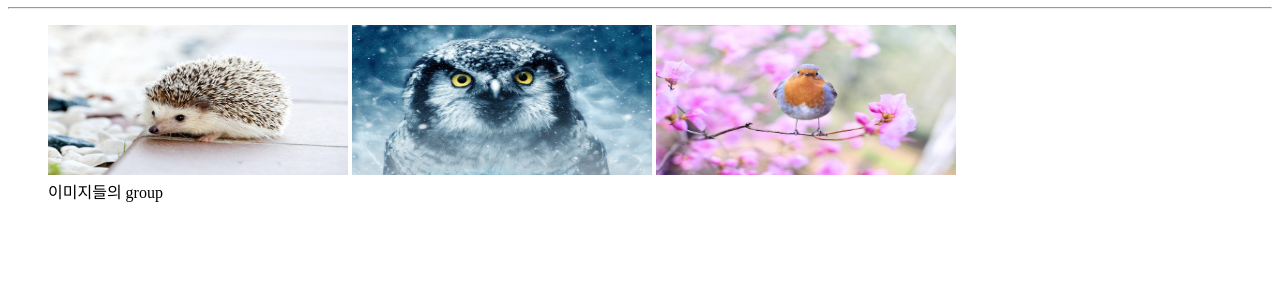
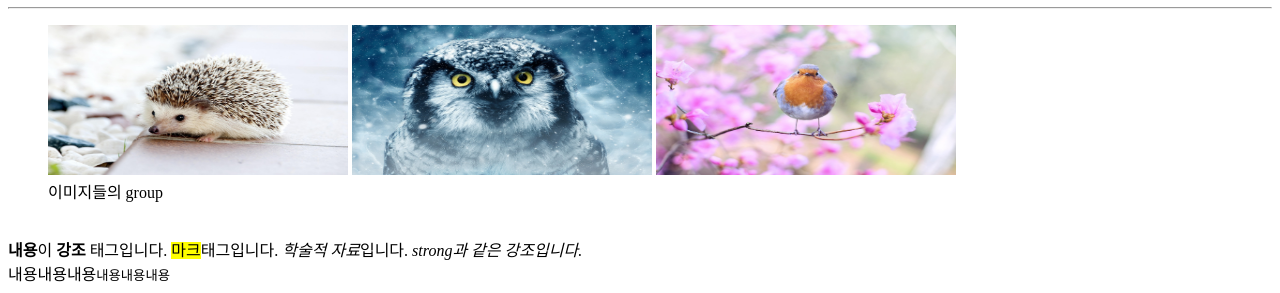
Before and after one commit to Jieun714/PDA-FrontEnd, a plain HTML site: page Day01/test01.html in a window 1280 px wide. Shown: the part 1001-1294 px from the top of the page. Before the commit the page ends 1220 px from the top, so only its background shows below. Drawn offline with Linux system fonts and the light colour scheme.

Commit message:
add semantics ex

```diff
--- a/Day01/test01.html
+++ b/Day01/test01.html
@@ -80,5 +80,11 @@
         <img class="imgStyle" src="img/animal3.jpg" alt="animal3">
         <figcaption>이미지들의 group</figcaption>
     </figure>
+    <br>
+    <b>내용</b>이 <strong>강조</strong> 태그입니다.
+    <mark>마크</mark>태그입니다.
+    <i>학술적 자료</i>입니다.
+    <em>strong과 같은 강조입니다.</em>
+    <div>내용내용내용<small>내용내용내용</small></div>
 </body>
 </html>
```
